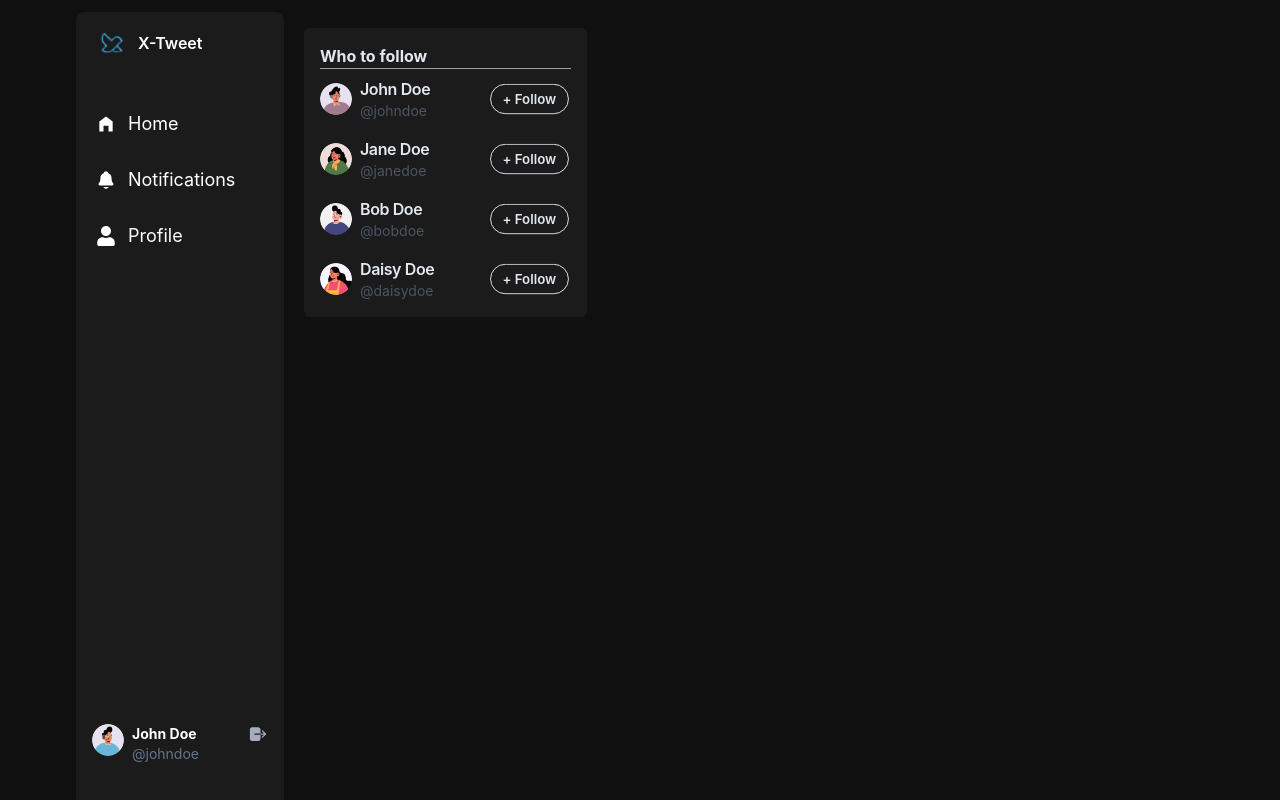
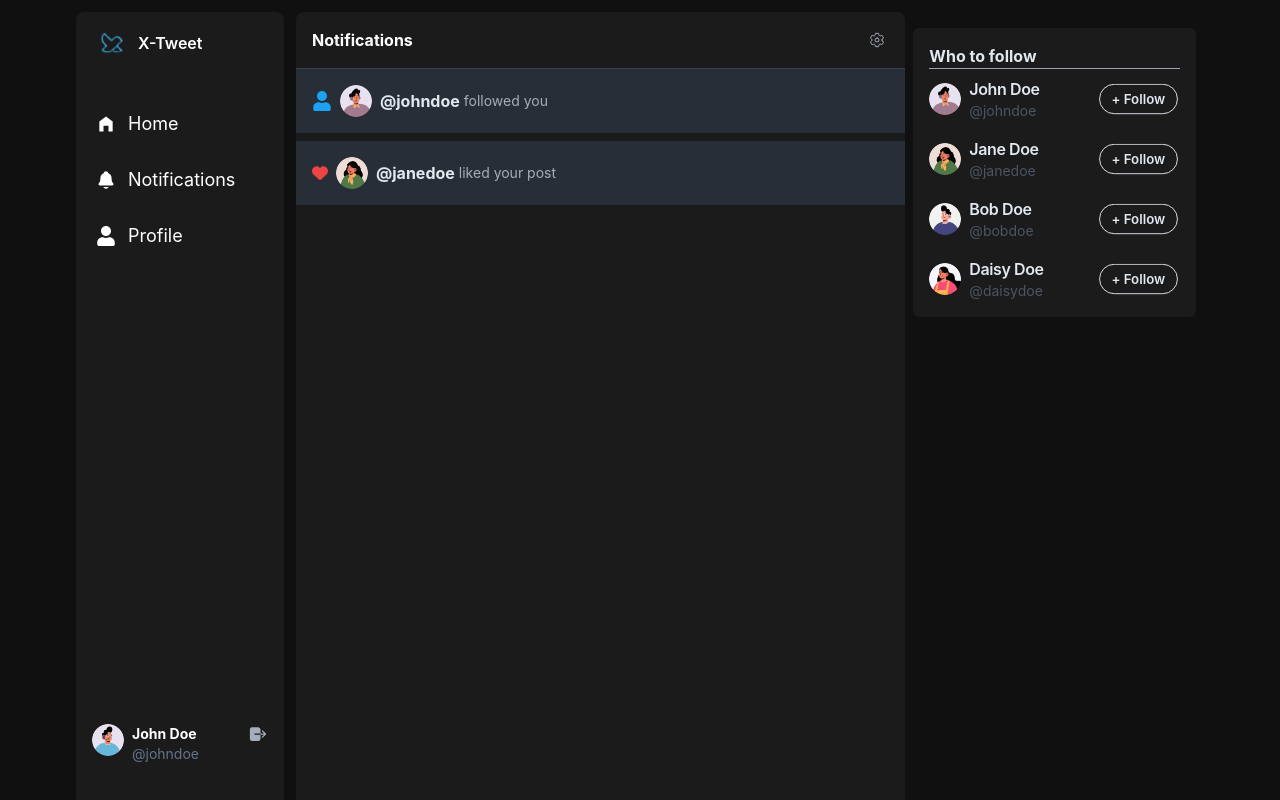
Before and after one commit to MikiZenebe/X-SocialMedia, a React (Vite) app in the folder client/: page /notifications in a window 1280 px wide. Shown: the top 800 px of the page. Built offline with nearby package versions, Linux system fonts and the light colour scheme; the HTML template or start-up script is replaced by a standard one.

Commit message:
notification-ui

```diff
--- a/client/src/App.jsx
+++ b/client/src/App.jsx
@@ -4,6 +4,7 @@ import Login from "./pages/auth/LoginPage";
 import Signup from "./pages/auth/SignUpPage";
 import Sidebar from "./components/common/Sidebar";
 import RightPanel from "./components/common/RightPanel";
+import NotificationPage from "./pages/NotificationPage";
 
 export default function App() {
   return (
@@ -13,6 +14,7 @@ export default function App() {
         <Route path="/" element={<Home />} />
         <Route path="/login" element={<Login />} />
         <Route path="/signup" element={<Signup />} />
+        <Route path="/notifications" element={<NotificationPage />} />
       </Routes>
       <RightPanel />
     </div>
--- a/client/src/components/CreatePost.jsx
+++ b/client/src/components/CreatePost.jsx
@@ -71,12 +71,11 @@ export default function CreatePost() {
 
         <div className="flex justify-around md:justify-between border-t py-2 border-t-[#363636]">
           <div>
-            <div className="flex gap-1 items-center cursor-pointer">
-              <CiImageOn
-                size={20}
-                className="fill-[#6e6e6e] cursor-pointer "
-                onClick={() => imgRef.current.click()}
-              />
+            <div
+              onClick={() => imgRef.current.click()}
+              className="flex gap-1 items-center cursor-pointer"
+            >
+              <CiImageOn size={20} className="fill-[#6e6e6e] cursor-pointer " />
               <span className="hidden md:flex">Image</span>
               <input
                 type="file"
--- /dev/null
+++ b/client/src/components/common/LoadingSpinner.jsx
@@ -0,0 +1,6 @@
+const LoadingSpinner = ({ size = "md" }) => {
+  const sizeClass = `loading-${size}`;
+
+  return <span className={`loading loading-spinner ${sizeClass}`} />;
+};
+export default LoadingSpinner;
--- a/client/src/components/common/Post.jsx
+++ b/client/src/components/common/Post.jsx
@@ -44,7 +44,7 @@ const Post = ({ post }) => {
               </Link>
 
               <Link
-                className="text-gray-700 flex gap-1 text-sm"
+                className="text-gray-600 flex gap-1 text-sm"
                 to={`/profile/${postOwner.username}`}
               >
                 @{postOwner.username}
@@ -126,7 +126,7 @@ const Post = ({ post }) => {
                             <span className="font-bold">
                               {comment.user.fullName}
                             </span>
-                            <span className="text-gray-700 text-sm">
+                            <span className="text-gray-600 text-sm">
                               @{comment.user.username}
                             </span>
                           </div>
@@ -140,7 +140,7 @@ const Post = ({ post }) => {
                     onSubmit={handlePostComment}
                   >
                     <textarea
-                      className="textarea w-full p-1 rounded text-md resize-none border focus:outline-none  border-gray-800"
+                      className="textarea w-full p-2 rounded text-md resize-none border focus:outline-none  border-gray-800"
                       placeholder="Add a comment..."
                       value={comment}
                       onChange={(e) => setComment(e.target.value)}
--- /dev/null
+++ b/client/src/pages/NotificationPage.jsx
@@ -0,0 +1,105 @@
+import { Link } from "react-router-dom";
+import LoadingSpinner from "../components/common/LoadingSpinner";
+
+import { IoSettingsOutline } from "react-icons/io5";
+import { FaUser } from "react-icons/fa";
+import { FaHeart } from "react-icons/fa6";
+
+export default function NotificationPage() {
+  const isLoading = false;
+  const notifications = [
+    {
+      _id: "1",
+      from: {
+        _id: "1",
+        username: "johndoe",
+        profileImg: "/avatars/boy2.png",
+      },
+      type: "follow",
+    },
+    {
+      _id: "2",
+      from: {
+        _id: "2",
+        username: "janedoe",
+        profileImg: "/avatars/girl1.png",
+      },
+      type: "like",
+    },
+  ];
+
+  const deleteNotifications = () => {
+    alert("All notifications deleted");
+  };
+
+  return (
+    <>
+      <div className="flex-[4_4_0]  bg-[#1b1b1b] rounded-lg min-h-screen ">
+        <div className="flex justify-between items-center p-4 border-b border-gray-700">
+          <p className="font-bold text-white">Notifications</p>
+          <div className="dropdown ">
+            <div tabIndex={0} role="button" className="m-1">
+              <IoSettingsOutline className="w-4" />
+            </div>
+            <ul
+              tabIndex={0}
+              className="dropdown-content z-[1] menu p-2 shadow bg-base-100 rounded-box w-52"
+            >
+              <li>
+                <a onClick={deleteNotifications}>Delete all notifications</a>
+              </li>
+            </ul>
+          </div>
+        </div>
+        {isLoading && (
+          <div className="flex justify-center h-full items-center">
+            <LoadingSpinner size="lg" />
+          </div>
+        )}
+        {notifications?.length === 0 && (
+          <div className="text-center p-4 font-bold">No notifications 🤔</div>
+        )}
+        <div className="flex flex-col gap-2 rounded-lg">
+          {" "}
+          {notifications?.map((notification) => (
+            <div className=" bg-[#272e38] " key={notification._id}>
+              <div className="flex gap-2 p-4 items-center">
+                {notification.type === "follow" && (
+                  <FaUser size={20} className=" text-[#1da1f2]" />
+                )}
+                {notification.type === "like" && (
+                  <FaHeart className=" text-red-500" />
+                )}
+                <Link
+                  className="flex items-center gap-2"
+                  to={`/profile/${notification.from.username}`}
+                >
+                  <div className="avatar">
+                    <div className="w-8 rounded-full">
+                      <img
+                        src={
+                          notification.from.profileImg ||
+                          "/avatar-placeholder.png"
+                        }
+                      />
+                    </div>
+                  </div>
+                  <div className="flex gap-1 items-center">
+                    <span className="font-bold text-slate-200">
+                      @{notification.from.username}
+                    </span>{" "}
+                    <span className="text-sm">
+                      {notification.type === "follow"
+                        ? "followed you"
+                        : "liked your post"}
+                    </span>
+                  </div>
+                </Link>
+              </div>
+            </div>
+          ))}
+        </div>
+      </div>
+    </>
+  );
+}
```
